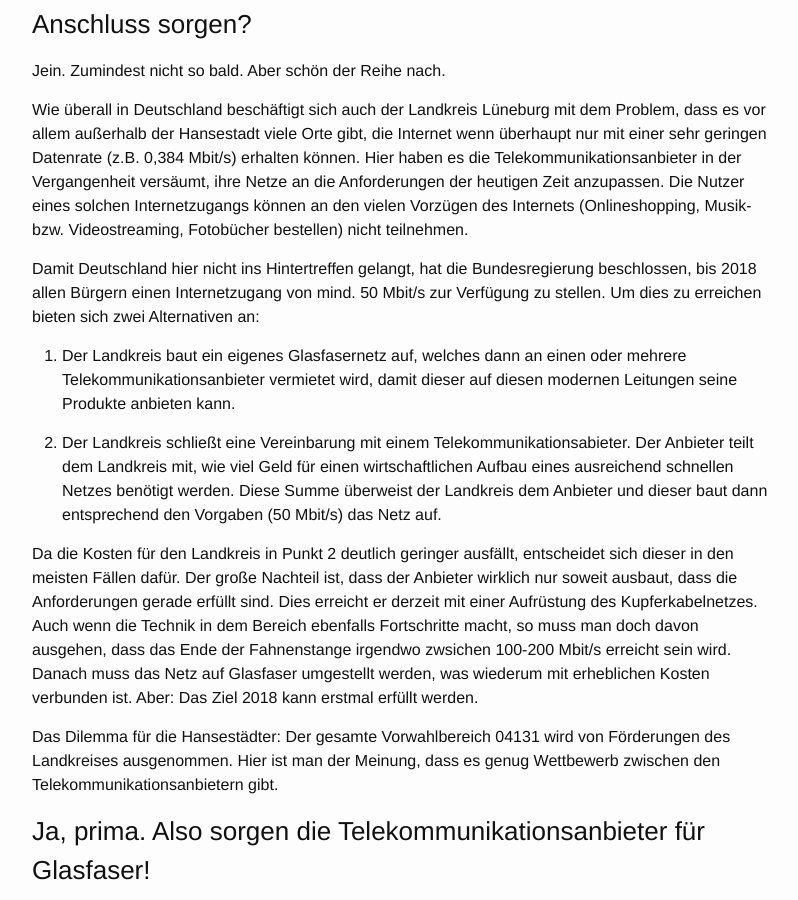
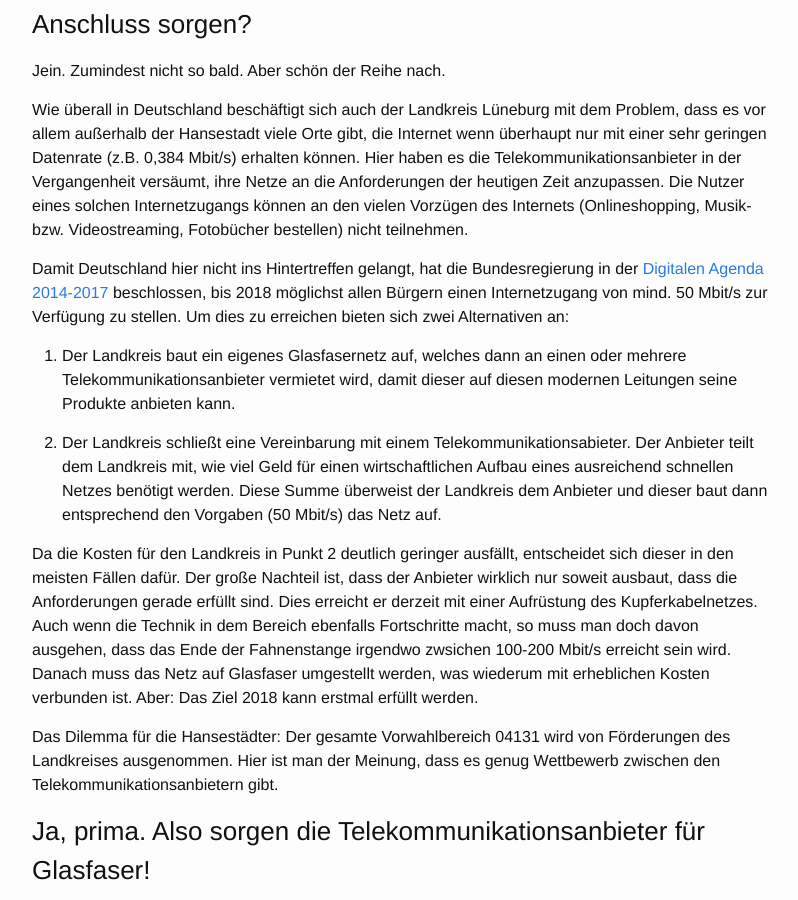
Before and after one commit to marcsowen/glasfaser-im-hanseviertel, a Jekyll site: the page built from website/faq.md, in a window 1280 px wide and 900 px high, scrolled down 1341 px. Shown: the whole window, without its empty margins (238-1036 px from the left). Built offline with Jekyll 4.4.1, drawn with Linux system fonts in a browser that asks for light colours.

```diff
--- a/website/faq.md
+++ b/website/faq.md
@@ -73,8 +73,10 @@ Vorzügen des Internets (Onlineshopping, Musik- bzw. Videostreaming, Fotobücher
 bestellen) nicht teilnehmen.
 
 Damit Deutschland hier nicht ins Hintertreffen gelangt, hat die Bundesregierung
-beschlossen, bis 2018 allen Bürgern einen Internetzugang von mind. 50 Mbit/s zur
-Verfügung zu stellen. Um dies zu erreichen bieten sich zwei Alternativen an:
+in der [Digitalen Agenda 2014-2017](https://www.digitale-agenda.de/Content/DE/_Anlagen/2014/08/2014-08-20-digitale-agenda.pdf?__blob=publicationFile&v=6){:target="_blank"}
+beschlossen, bis 2018 möglichst allen Bürgern einen Internetzugang von mind. 50
+Mbit/s zur Verfügung zu stellen. Um dies zu erreichen bieten sich zwei
+Alternativen an:
 
 1. Der Landkreis baut ein eigenes Glasfasernetz auf, welches dann an einen oder
 mehrere Telekommunikationsanbieter vermietet wird, damit dieser auf diesen
```
Also changed, not shown: website/_posts/2016-03-14-broschuere-fuer-eigentuemer.md (added, +12 -0 lines).
